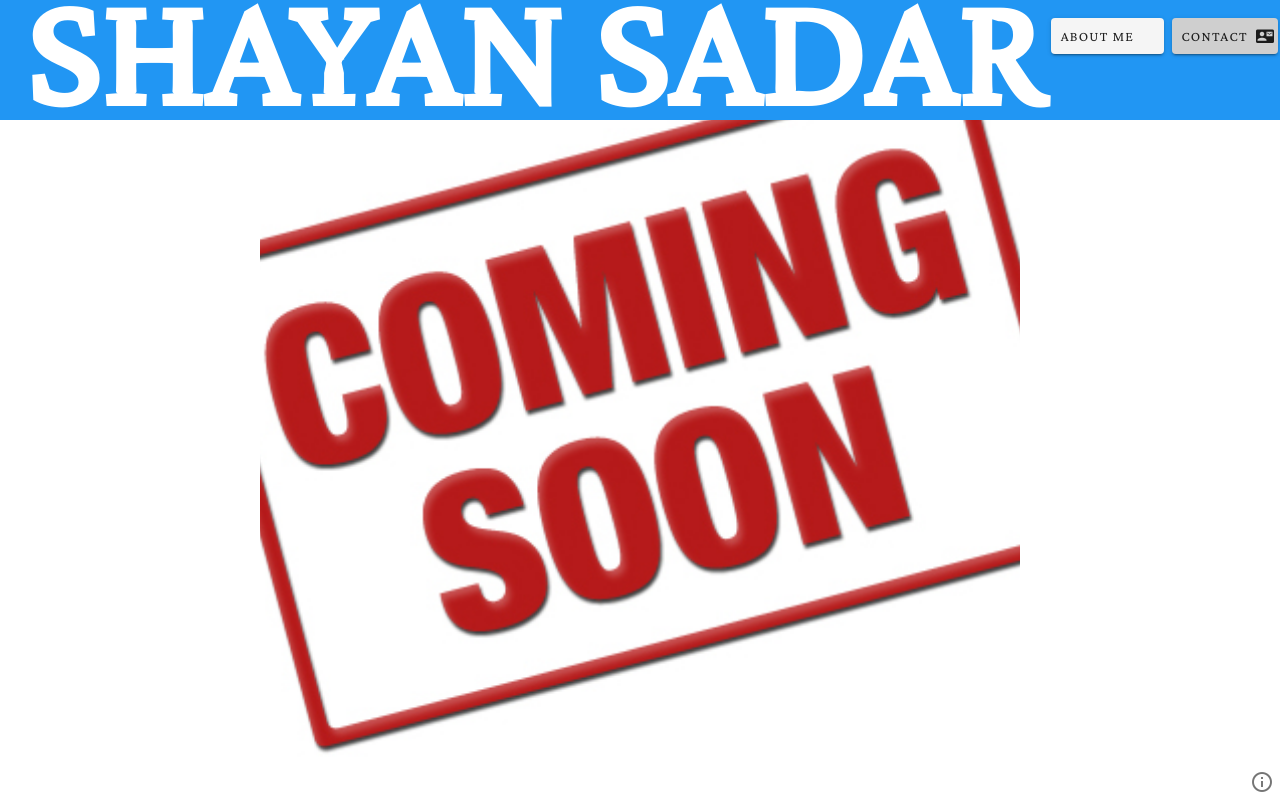
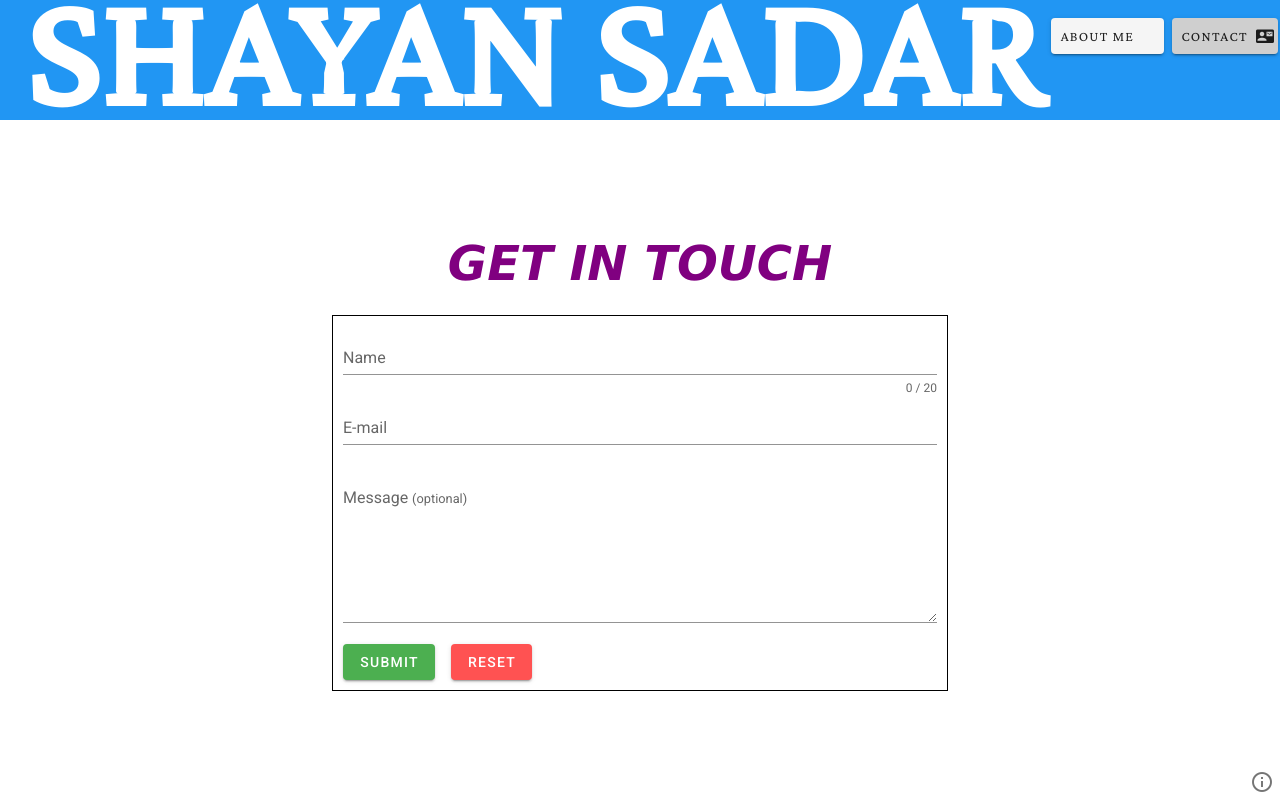
Before and after one commit to shayan09/shayan-app, a Nuxt app: page /contact in a window 1280 px wide. Built offline with nearby package versions, Linux system fonts and the light colour scheme; a web font is replaced by a local one; what vue-typed-js would draw is missing.

Commit message:
Complete contact form

```diff
--- a/pages/contact.vue
+++ b/pages/contact.vue
@@ -1,13 +1,80 @@
 <template>
-	<v-layout>
-		<ComingSoon />
+	<v-layout class="layout" align-center justify-center>
+		<v-col cols="6">
+			<h1 class="contact-title text-center pa-4">GET IN TOUCH</h1>
+			<v-form ref="form" v-model="valid" lazy-validation>
+				<v-text-field
+					v-model="name"
+					:counter="20"
+					:rules="nameRules"
+					label="Name"
+					required
+				></v-text-field>
+
+				<v-text-field
+					v-model="email"
+					:rules="emailRules"
+					label="E-mail"
+					required
+				></v-text-field>
+
+				<v-textarea v-model="bio" color="teal">
+					<template #label>
+						<div>Message <small>(optional)</small></div>
+					</template>
+				</v-textarea>
+
+				<v-btn :disabled="!valid" color="success" class="mr-4" @click="validate">
+					Submit
+				</v-btn>
+
+				<v-btn color="error" class="mr-4" @click="reset"> Reset </v-btn>
+			</v-form>
+		</v-col>
 	</v-layout>
 </template>
 
 <script>
-import ComingSoon from '../components/ComingSoon'
+export default {
+	data: () => ({
+		valid: true,
+		name: '',
+		nameRules: [
+			(v) => !!v || 'Name is required',
+			(v) => (v && v.length <= 20) || 'Name must be less than 20 characters'
+		],
+		email: '',
+		bio: '',
+		emailRules: [
+			(v) => !!v || 'E-mail is required',
+			(v) => /.+@.+\..+/.test(v) || 'E-mail must be valid'
+		]
+	}),
 
-export default {
-	components: { ComingSoon }
+	methods: {
+		validate() {
+			this.$refs.form.validate()
+		},
+		reset() {
+			this.$refs.form.reset()
+		}
+	}
 }
 </script>
+
+<style lang="scss" scoped>
+.layout {
+	padding-top: 8%;
+}
+.v-form {
+	border: 1px solid black;
+	padding: 10px;
+}
+.contact-title {
+	color: purple;
+	font-size: 48px;
+	font-style: italic;
+	font-family: 'Lucida Sans', 'Lucida Sans Regular', 'Lucida Grande',
+		'Lucida Sans Unicode', Geneva, Verdana, sans-serif;
+}
+</style>
```
